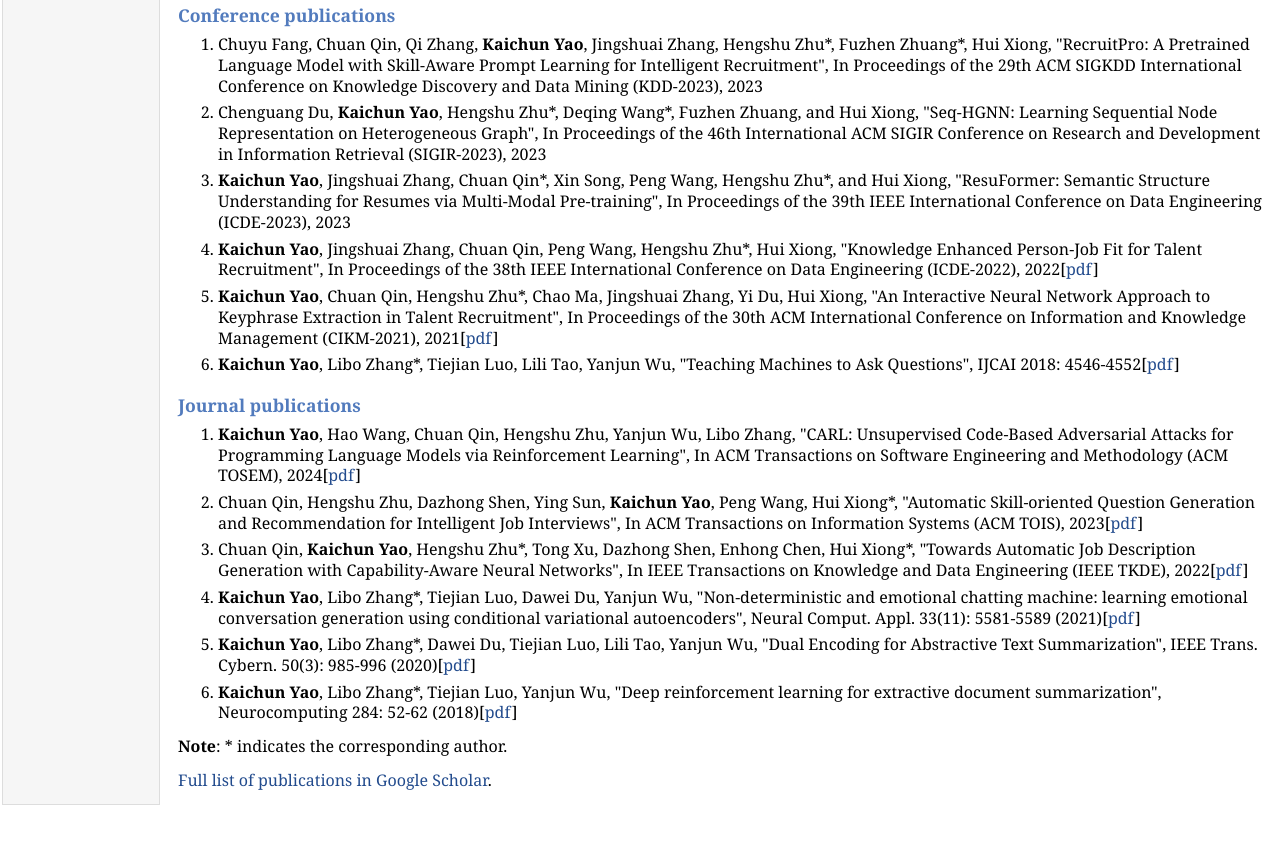
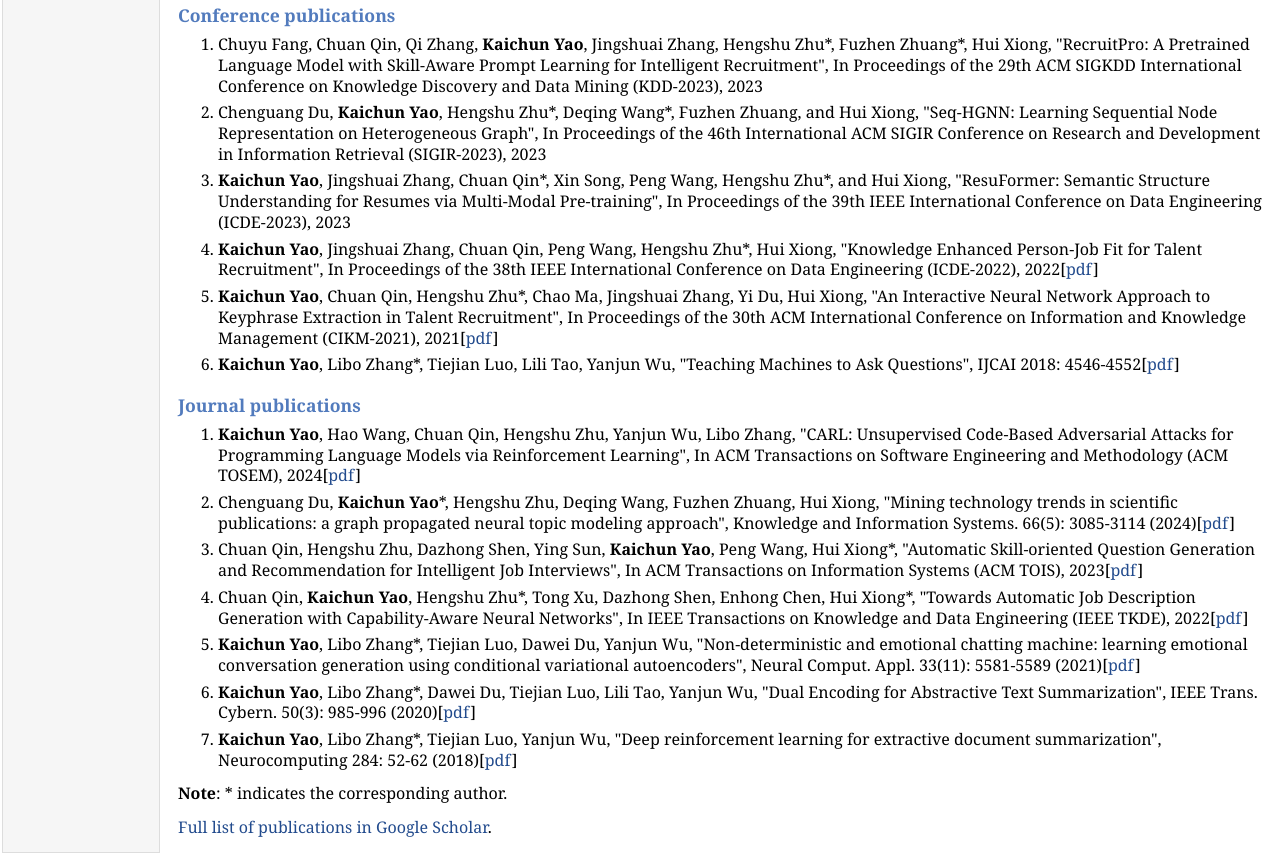
Before and after one commit to yaokaichun/kevin.github.io, a plain HTML site: page index.html in a window 1280 px wide. Shown: the part 640-1503 px from the top of the page. Before the commit the page ends 1455 px from the top, so only its background shows below. Drawn offline with Linux system fonts and the light colour scheme.

Commit message:
Update index.html

```diff
--- a/index.html
+++ b/index.html
@@ -91,6 +91,8 @@ E-mail: <a href="mailto:yaokaichun@outlook.com">yaokaichun@outlook.com</a></p>
 <h3>Journal publications </h3>
 <ol>
 <li><p><b>Kaichun Yao</b>, Hao Wang, Chuan Qin, Hengshu Zhu, Yanjun Wu, Libo Zhang, "CARL: Unsupervised Code-Based Adversarial Attacks for Programming Language Models via Reinforcement Learning", In ACM Transactions on Software Engineering and Methodology (ACM TOSEM), 2024[<a href="https://dl.acm.org/doi/10.1145/3688839">pdf</a>]</p>
+</li>
+<li><p>Chenguang Du, <b>Kaichun Yao</b>*, Hengshu Zhu, Deqing Wang, Fuzhen Zhuang, Hui Xiong, "Mining technology trends in scientific publications: a graph propagated neural topic modeling approach", Knowledge and Information Systems. 66(5): 3085-3114 (2024)[<a href="https://dlnext.acm.org/doi/10.1007/s10115-023-02005-2">pdf</a>]</p>
 </li>
 <li><p>Chuan Qin, Hengshu Zhu, Dazhong Shen, Ying Sun, <b>Kaichun Yao</b>, Peng Wang, Hui Xiong*, "Automatic Skill-oriented Question Generation and Recommendation for Intelligent Job Interviews", In ACM Transactions on Information Systems (ACM TOIS), 2023[<a href="https://dl.acm.org/doi/pdf/10.1145/3604552">pdf</a>]</p>
 </li>
```
